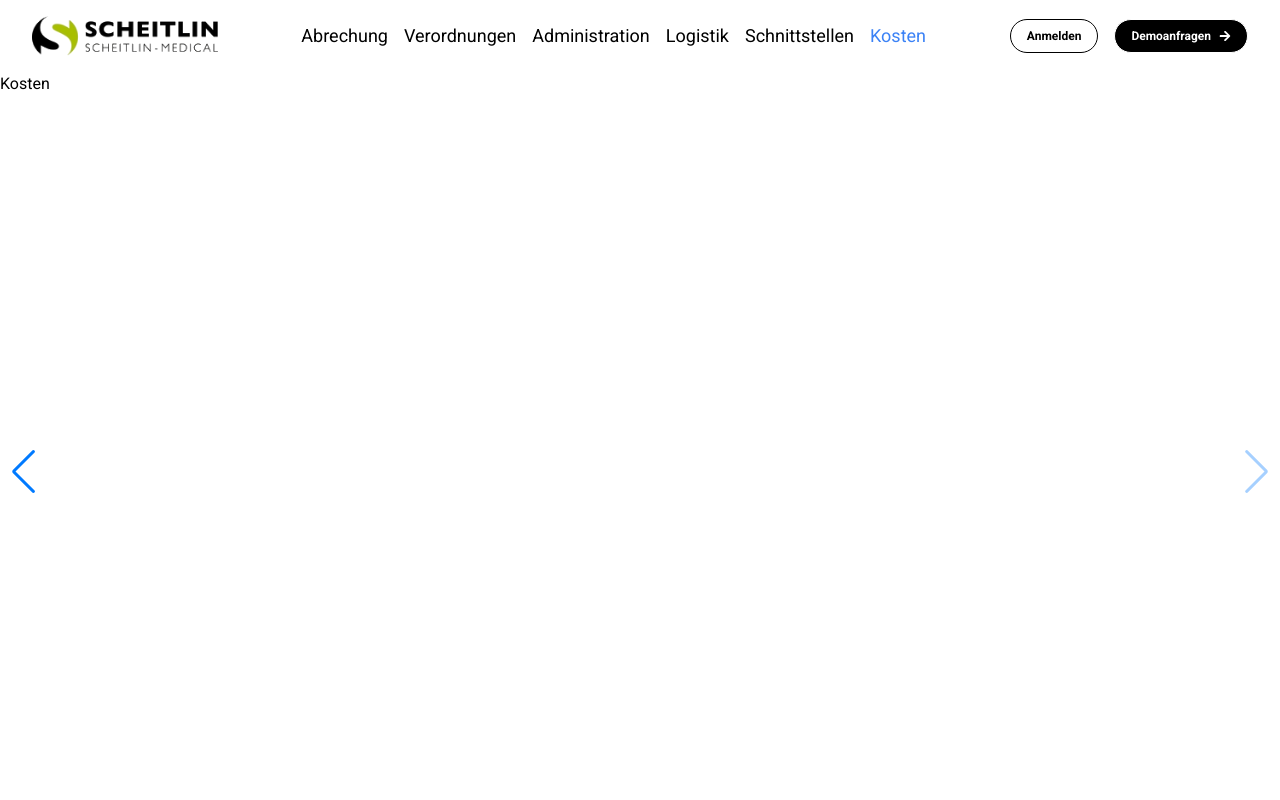
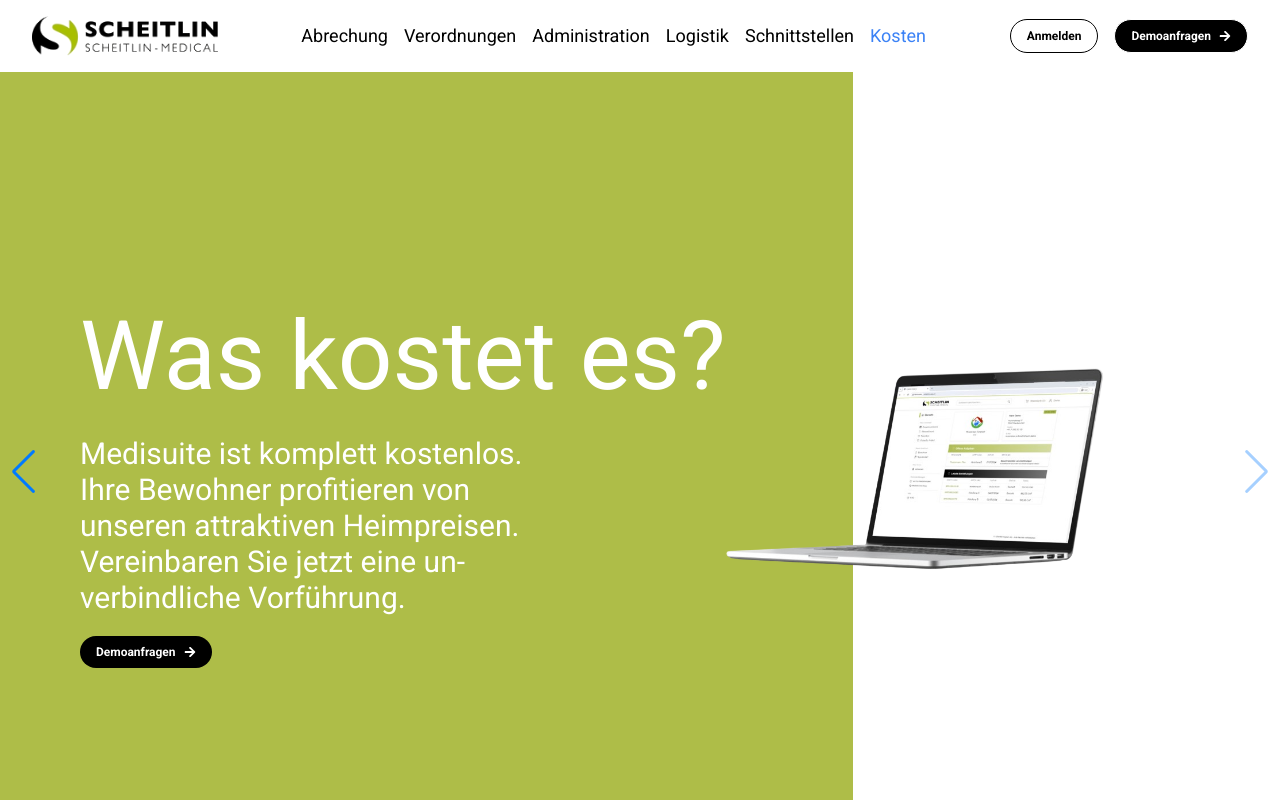
Before and after one commit to AvinasHSinha07/medical-landing-page, a React (Vite) app: page /Kosten in a window 1280 px wide. Shown: the top 800 px of the page. Built offline with nearby package versions, Linux system fonts and the light colour scheme.

Commit message:
added kosten and schnntlet

```diff
--- a/src/App.jsx
+++ b/src/App.jsx
@@ -3,7 +3,7 @@
 import './App.css'
 import Navbar from './components/Navbar'
 import Footer from './components/Footer'
-import MainArea from './components/MainArea'
+
 
 function App() {
 
@@ -12,7 +12,7 @@
     <>
       <Navbar></Navbar>
    <Outlet></Outlet>
-   {/* <MainArea></MainArea> */}
+
    <Footer></Footer>
 
     </>
--- a/src/components/Home.jsx
+++ b/src/components/Home.jsx
@@ -6,7 +6,7 @@
   return (
     <div className="w-full h-full  flex flex-col lg:flex-row items-center justify-center overflow-hidden text-white">
       {/* Left Section */}
-      <div className="w-full lg:w-2/3 flex items-start justify-center flex-col bg-[#AEBD48] p-6 lg:px-20 lg:py-12 h-full">
+      <div className="w-full lg:w-2/3 flex items-start justify-center flex-col bg-[#AEBD48] p-6 lg:px-20 xl:py-12 h-full">
         <h1 className="text-5xl lg:text-8xl mt-4 lg:mt-8 mb-4 lg:mb-8">Medisuite</h1>
         <p className="text-lg lg:text-3xl mb-1">Die Komplettlösung</p>
         <p className="text-lg lg:text-3xl mb-1">für eine unkomplizierte</p>
--- a/src/components/Kosten.jsx
+++ b/src/components/Kosten.jsx
@@ -1,11 +1,38 @@
-import React from 'react';
+import React from "react";
+import screenbottom from "/screenbottom.png";
+import { FaArrowRight, FaCheck } from "react-icons/fa";
 
 const Kosten = () => {
-    return (
-        <div>
-            <h1>Kosten</h1>
-        </div>
-    );
+  return (
+    <div className="w-full h-full  flex flex-col lg:flex-row items-center justify-center overflow-hidden text-white">
+      {/* Left Section */}
+      <div className="w-full lg:w-2/3 flex items-start justify-center flex-col bg-[#AEBD48] p-6 lg:px-20 lg:py-12 h-full">
+  <h1 className="text-5xl lg:text-8xl mt-4 lg:mt-8 mb-4 lg:mb-8">
+    Was kostet es?
+  </h1>
+  <p className="text-lg lg:text-3xl mb-1 w-2/3">
+    Medisuite ist komplett kostenlos. Ihre Bewohner profitieren von
+    unseren attraktiven Heim­preisen. Vereinbaren Sie jetzt eine
+    un­verbindliche Vorführung.
+  </p>
+  {/* <p className="text-lg lg:text-3xl mb-1">anbinden und zentral  über eine</p>
+  <p className="text-lg lg:text-3xl mb-1">Plattform bestellen.</p> */}
+   <button className="flex items-center space-x-2 mt-4 bg-black border border-none text-white font-bold md:px-4 md:py-2 px-2 py-1 text-xs rounded-full">
+    <span>Demoanfragen</span>
+    <FaArrowRight />
+  </button>
+</div>
+
+      {/* Right Section */}
+      <div className="w-full lg:w-1/3 lg:bg-white bg-[#AEBD48] p-6 lg:relative flex justify-center items-center lg:justify-end">
+        <img
+          className="w-72 h-72 lg:w-96 lg:h-96 lg:absolute lg:-left-32  object-contain"
+          src={screenbottom}
+          alt="Medisuite"
+        />
+      </div>
+    </div>
+  );
 };
 
 export default Kosten;
--- a/src/components/Schnittstellen.jsx
+++ b/src/components/Schnittstellen.jsx
@@ -7,24 +7,19 @@
     <div className="w-full  h-full flex flex-col lg:flex-row items-center justify-center text-white">
       {/* Left Section */}
       <div className="w-full lg:w-2/3 flex items-start justify-center flex-col bg-[#AEBD48] p-6 lg:px-20 lg:py-12 h-full">
-        <h1 className="text-5xl lg:text-8xl mt-4 lg:mt-8 mb-4 lg:mb-8">Medisuite</h1>
-        <p className="text-lg lg:text-3xl mb-1">Die Komplettlösung</p>
-        <p className="text-lg lg:text-3xl mb-1">für eine unkomplizierte</p>
-        <p className="text-lg lg:text-3xl mb-1 font-bold">MiGeL-Versorgung</p>
+        <h1 className="text-5xl lg:text-8xl mt-4 lg:mt-8 mb-4 lg:mb-8">Schnittstellen</h1>
+        <p className="text-lg lg:text-3xl mb-1">Artikel von Drittanbietern</p>
+        <p className="text-lg lg:text-3xl mb-1">anbinden und zentral  über eine</p>
+        <p className="text-lg lg:text-3xl mb-1">Plattform bestellen.</p>
         <div className="mt-6 lg:mt-10">
           <ul className="space-y-2 lg:space-y-4 text-sm lg:text-lg">
             <li className="flex items-center">
-              <FaCheck className="text-lg lg:text-2xl mr-2" /> Krankenkassen-Abrechnung
+              <FaCheck className="text-lg lg:text-2xl mr-2" /> Schnittstelle zu Ihrer Apotheke
             </li>
             <li className="flex items-center">
-              <FaCheck className="text-lg lg:text-2xl mr-2" /> Rezeptmanagement
+              <FaCheck className="text-lg lg:text-2xl mr-2" /> Fremdartikel hinzufügen & bewohnerbezogen bestellen
             </li>
-            <li className="flex items-center">
-              <FaCheck className="text-lg lg:text-2xl mr-2" /> Bewohnerverwaltung
-            </li>
-            <li className="flex items-center">
-              <FaCheck className="text-lg lg:text-2xl mr-2" /> Fremdsortiment (Apotheke)
-            </li>
+
           </ul>
         </div>
       </div>
@@ -32,7 +27,7 @@
       {/* Right Section */}
       <div className="w-full lg:w-1/3 lg:bg-white bg-[#AEBD48] p-6 lg:relative flex justify-center items-center lg:justify-end">
         <img
-          className="w-72 h-72 lg:w-80 lg:h-80 lg:absolute lg:-left-32  object-cover"
+          className="w-72 h-72 lg:w-80 lg:h-80 lg:absolute lg:-left-20  object-cover"
           src={sortiment}
           alt="Medisuite"
         />
```
Also changed, not shown: public/screen-bottom.png (added), public/screenbottom.png (added).
